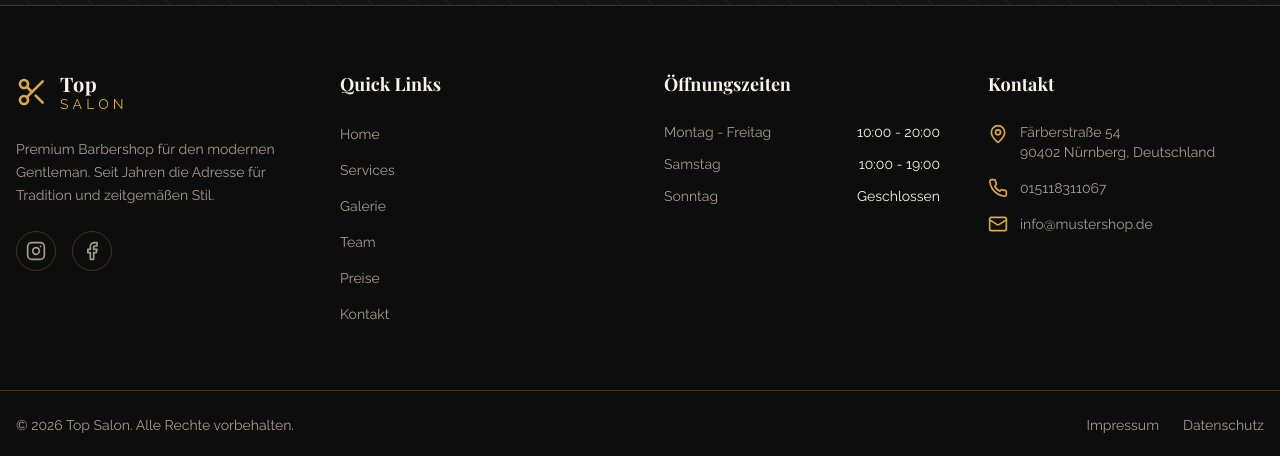
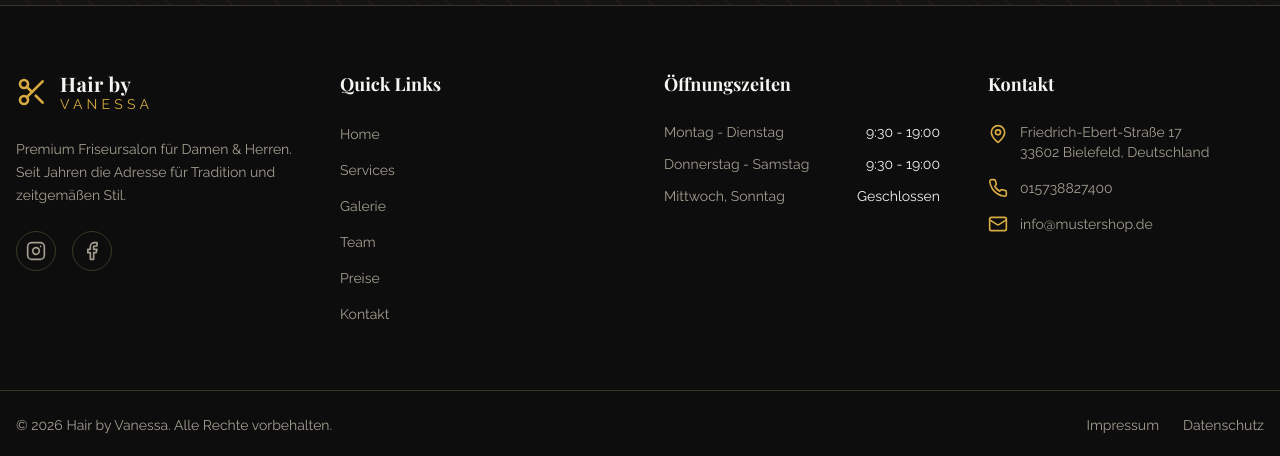
Before and after one commit to hbmarkofficial-business/Hair-by-Vanessa, a React (Vite) app: page / in a window 1280 px wide. Shown: the part 4579-5035 px from the top of the page. Built offline with nearby package versions, Linux system fonts and the light colour scheme.

Commit message:
Update Footer.tsx

```diff
--- a/src/components/Footer.tsx
+++ b/src/components/Footer.tsx
@@ -15,15 +15,15 @@ export const Footer = () => {
               <Scissors className="w-8 h-8 text-primary transition-transform duration-300 group-hover:rotate-45" />
               <div className="flex flex-col">
                 <span className="font-display text-xl font-bold text-foreground tracking-wide">
-                  Top
+                  Hair by
                 </span>
                 <span className="text-primary text-sm tracking-[0.3em] uppercase -mt-1">
-                  Salon
+                  Vanessa
                 </span>
               </div>
             </Link>
             <p className="text-muted-foreground text-sm leading-relaxed">
-              Premium Barbershop für den modernen Gentleman.
+              Premium Friseursalon für Damen & Herren.
               Seit Jahren die Adresse für Tradition und zeitgemäßen Stil.
 
             </p>
@@ -82,16 +82,16 @@ export const Footer = () => {
             </h4>
             <ul className="space-y-3 text-sm">
               <li className="flex justify-between text-muted-foreground">
-                <span>Montag - Freitag</span>
-                <span className="text-foreground">10:00 - 20:00</span>
+                <span>Montag - Dienstag</span>
+                <span className="text-foreground">9:30 - 19:00</span>
               </li>
             <li className="flex justify-between text-muted-foreground">
-                <span>Samstag</span>
-                <span className="text-foreground">10:00 - 19:00 </span>
+                <span>Donnerstag - Samstag</span>
+                <span className="text-foreground">9:30 - 19:00 </span>
               </li>
 
               <li className="flex justify-between text-muted-foreground">
-                <span>Sonntag</span>
+                <span>Mittwoch, Sonntag</span>
                 <span className="text-foreground">Geschlossen</span>
               </li>
             </ul>
@@ -106,17 +106,17 @@ export const Footer = () => {
               <li className="flex items-start gap-3">
                 <MapPin className="w-5 h-5 text-primary shrink-0 mt-0.5" />
                 <span className="text-muted-foreground text-sm">
-                 Färberstraße 54<br />
-                  90402 Nürnberg, Deutschland
+                 Friedrich-Ebert-Straße 17<br />
+                  33602 Bielefeld, Deutschland
                 </span>
               </li>
               <li className="flex items-center gap-3">
                 <Phone className="w-5 h-5 text-primary shrink-0" />
                 <a
-                  href="tel:015118311067"
+                  href="tel:015738827400"
                   className="text-muted-foreground hover:text-primary transition-colors text-sm"
                 >
-                015118311067
+                015738827400
                 </a>
               </li>
               <li className="flex items-center gap-3">
@@ -137,7 +137,7 @@ export const Footer = () => {
       <div className="border-t border-border">
         <div className="container mx-auto px-4 py-6 flex flex-col md:flex-row justify-between items-center gap-4">
           <p className="text-muted-foreground text-sm">
-            © {currentYear} Top Salon. Alle Rechte vorbehalten.
+            © {currentYear} Hair by Vanessa. Alle Rechte vorbehalten.
           </p>
           <div className="flex gap-6 text-sm">
             <Link to="/impressum" className="text-muted-foreground hover:text-primary transition-colors">
```
